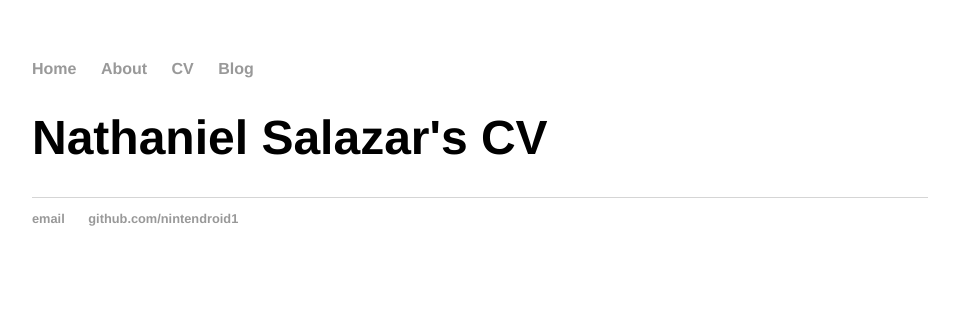
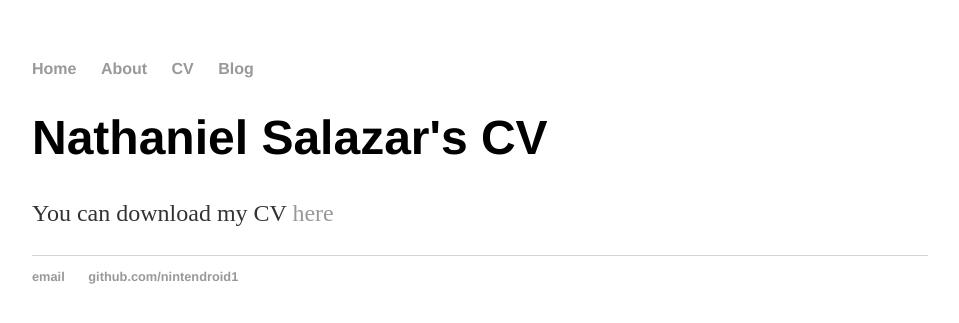
Before and after one commit to Nintendroid1/nintendroid1.github.io, a Jekyll site: the page built from cv/index.html, in a window 1280 px wide. Shown: the top 323 px of the page, without its empty margins (160-1119 px from the left). Built offline with Jekyll 4.4.1, drawn with Linux system fonts in a browser that asks for light colours.

Commit message:
Update index.html

```diff
--- a/cv/index.html
+++ b/cv/index.html
@@ -3,3 +3,4 @@ layout: default
 title: Nathaniel Salazar's CV
 ---
 	<h1>{{ page.title }}</h1>
+	<p>You can download my CV <a href="/files/Salazar_Nathaniel_2020_website.pdf">here</a><p>
```
